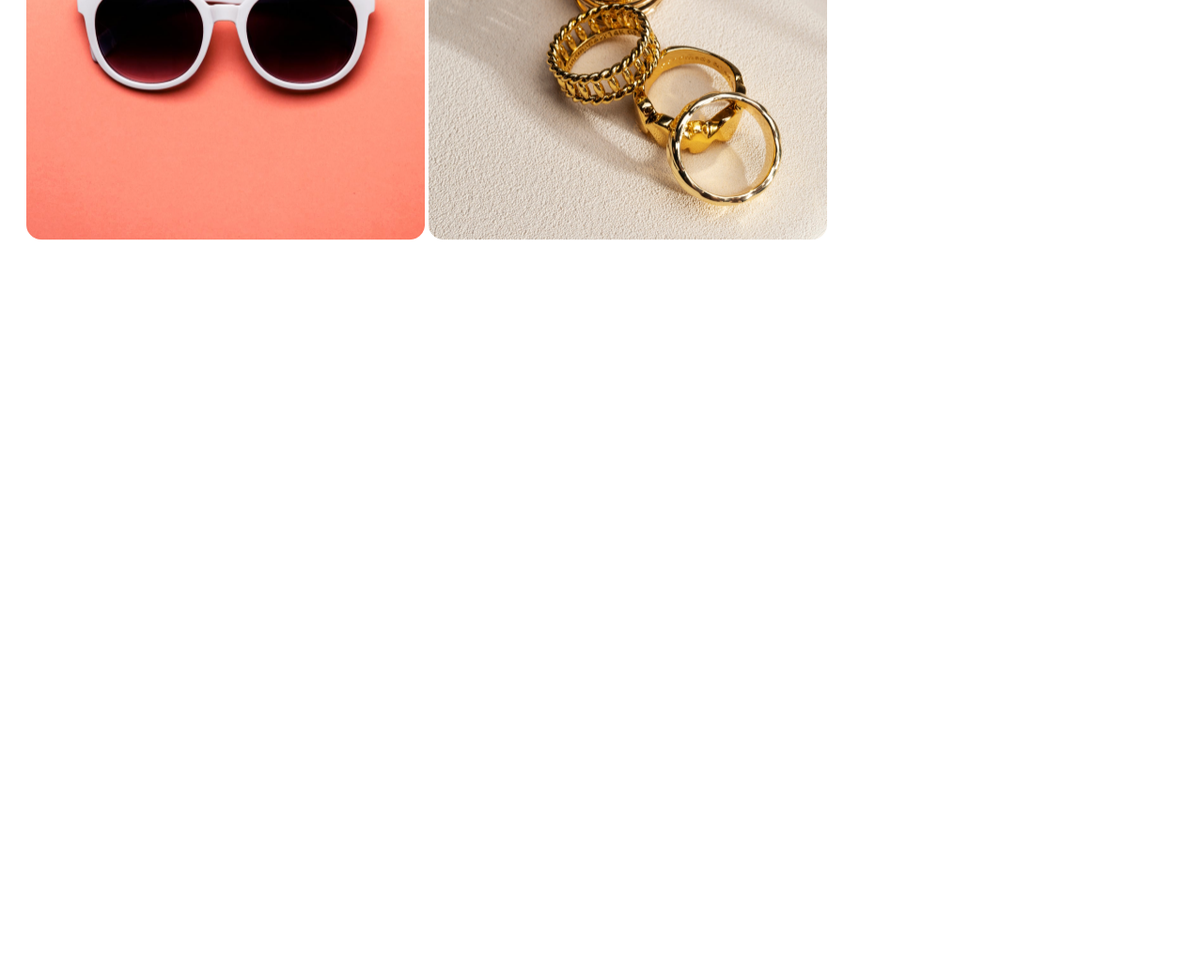
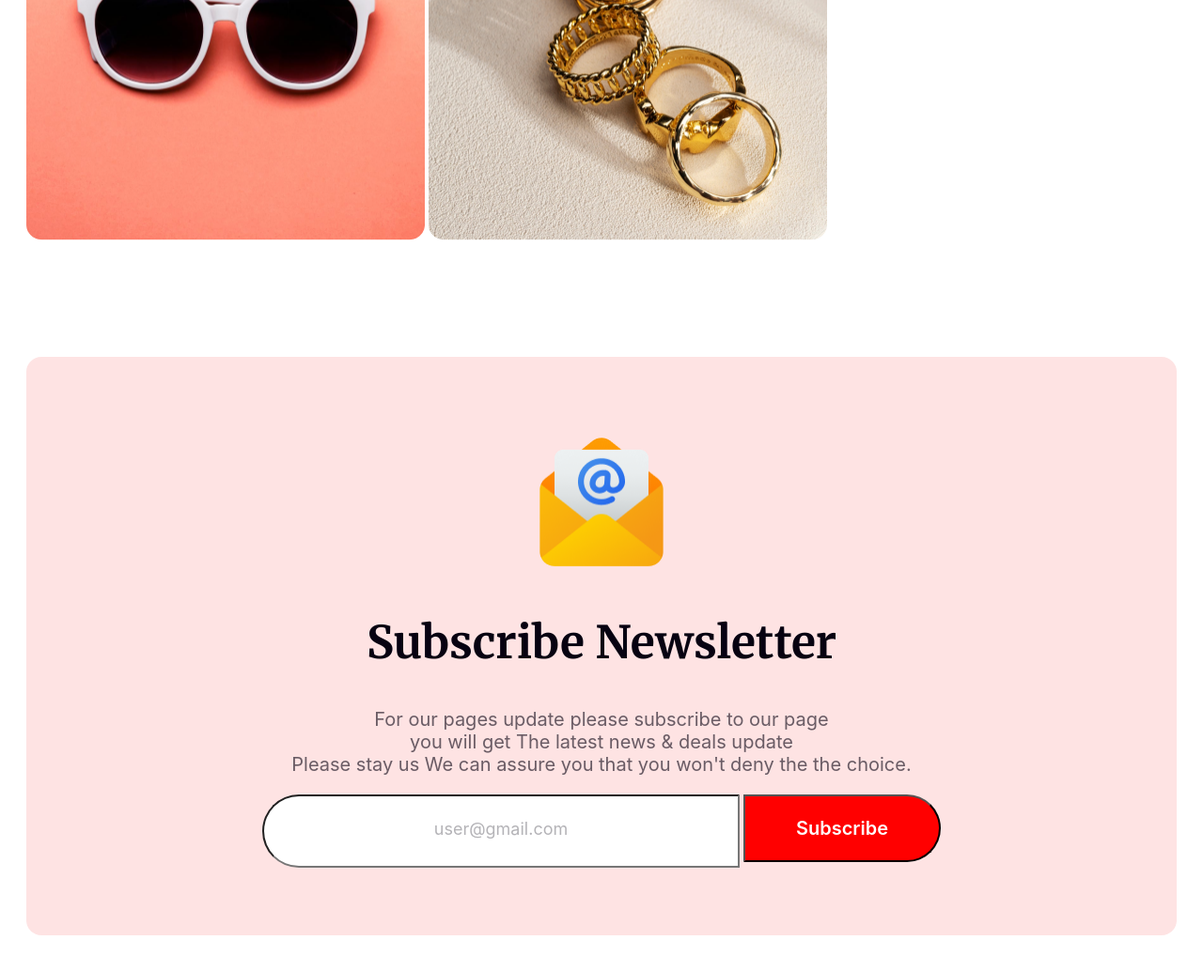
Before and after one commit to SayedLabib/B9A1-New-Year-New-Mission-main, a plain HTML site: page index.html in a window 1280 px wide. Shown: the part 5475-6509 px from the top of the page at 94% size. Before the commit the page ends 5743 px from the top, so only its background shows below. Drawn offline with Linux system fonts and the light colour scheme.

Commit message:
subscribe part has done

```diff
--- a/CSS/style.css
+++ b/CSS/style.css
@@ -270,6 +270,7 @@ font-weight: 900;
     vertical-align: auto;
     padding-left: 20px;
     padding-right: 20px;
+    margin-bottom: 120px;
 }
 
 .Awesome-portfolio>h3{
@@ -295,3 +296,73 @@ font-size: 20px;
 font-weight: 400;
 
 }
+
+
+/* Styling Subscribe-newsletter section */
+
+.Subscribe{
+
+    height: 616px;
+    margin: 120px 20px;
+    border-radius: 16px;
+    background-color: #fee3e3;
+    text-align: center;
+    justify-content: center;
+}
+
+.email-icon>img{
+    margin-top: 80px;
+    width: 150px;
+    height: 150px;
+}
+
+.news-letter>h1{
+    color: #070211;
+    font-family: Merriweather;
+    font-size: 48px;
+    font-weight: 900;
+
+}
+
+.news-letter>p{
+    margin-top: 22px;
+    font-family: Inter;
+    font-size: 20px;
+    font-weight: 400;
+    color: rgba(7, 2, 17, 0.60);;
+
+}
+
+input[type="email"]{
+    width: 500px;
+    height: 72px;
+    border-radius: 50px;
+    border-end-end-radius: 0;
+    border-start-end-radius: 0;
+    background: #FFF;
+}
+
+input::placeholder{
+    color: rgba(7, 2, 17, 0.30);
+
+    text-align: center;
+    font-family: Inter;
+    font-size: 18px;
+    font-weight: 400;
+}
+
+.btn-second{
+   width: 210px;
+   height: 72px;
+   border-radius: 0px 50px 50px 0px;
+   background: #F00;
+   color: #FFF;
+   font-family: Inter;
+   font-size: 20px;
+   font-weight: 600;
+
+}
+
+.provide-email{
+    justify-content: center;
+}
--- a/index.html
+++ b/index.html
@@ -110,6 +110,30 @@
 
   </Section>
 
+  <section class="Subscribe">
+
+    <div class="email-icon">
+        <img src="resources/Group 61.png" alt="">
+    </div>
+
+     <div class="news-letter">
+         <h1>Subscribe Newsletter</h1>
+         <p>For our pages update please subscribe to our page<br>
+            you will get The latest news & deals update <br>
+            Please stay us We can assure you that you won't
+            deny the the choice.
+        </p>
+     </div>
+
+     <div class="provide-mail">
+
+          <input type="email" name="email" placeholder="user@gmail.com">
+           <button class="btn-second">Subscribe</button>
+
+     </div>
+
+  </section>
+
    </main>
 
    <footer>
```
